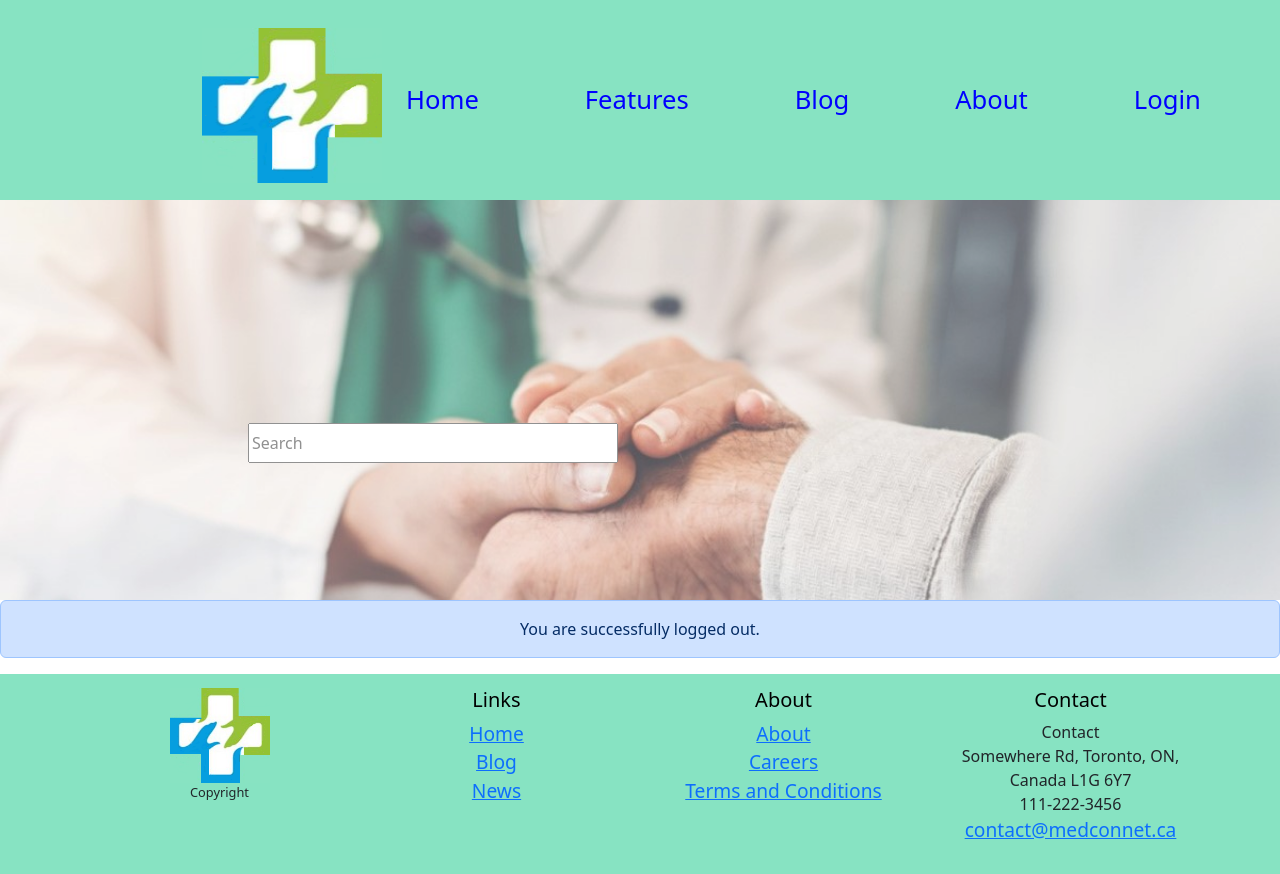
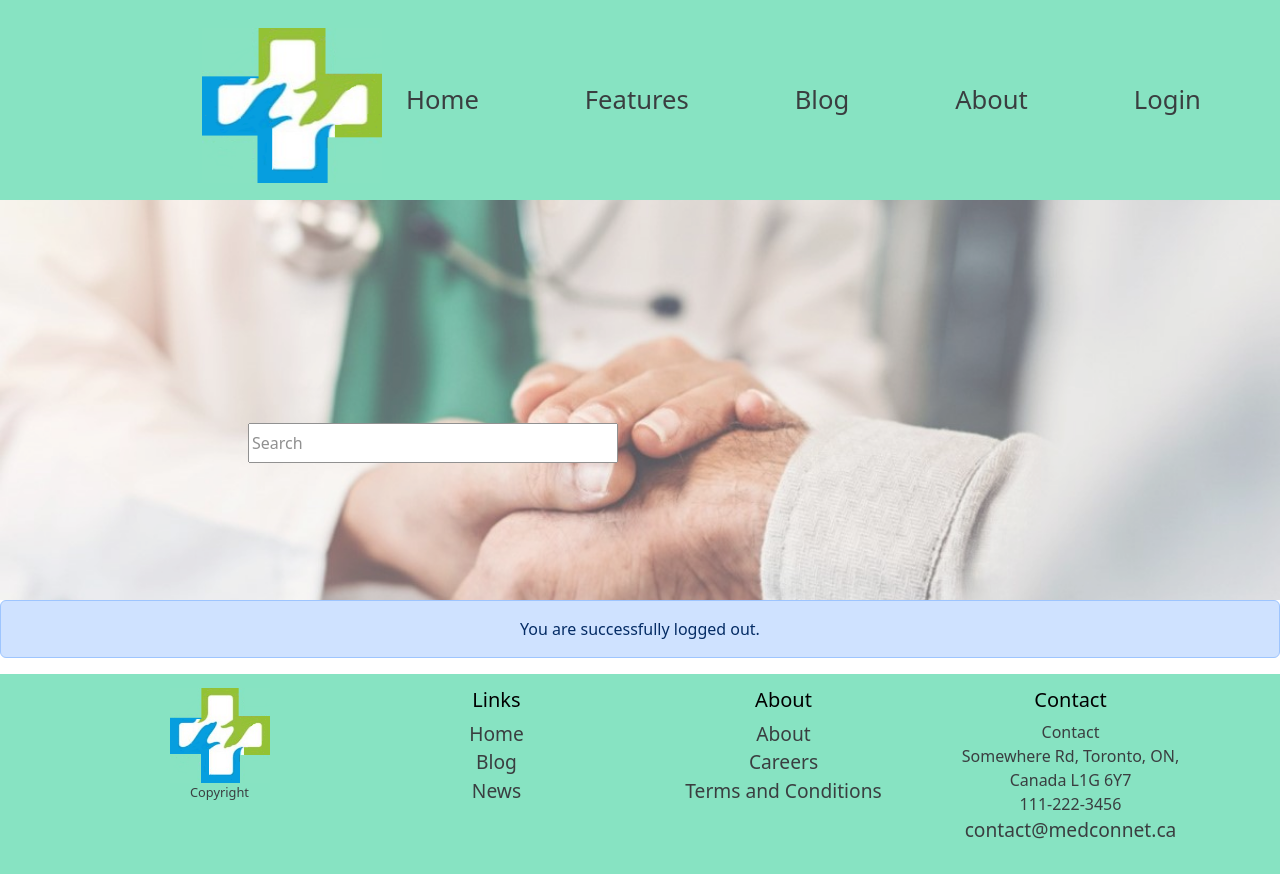
Before and after one commit to COMP231001team3/COMP231_Sec.001_W2024_Team3_MedConnect, a React (Create React App) app in the folder client/: page /logout in a window 1280 px wide. Built offline with nearby package versions, Linux system fonts and the light colour scheme.

Commit message:
Updated footer and navbar

```diff
--- a/client/src/components/NavBar.css
+++ b/client/src/components/NavBar.css
@@ -28,10 +28,11 @@
 .nav-link {
   margin-right: 90px;
   font-size: 1.6rem;
-  color: blue;
+  color: #3A3E40;
+  text-decoration: none;;
 }
 
 .nav-link:hover {
-  color: darkblue;
+  color:black;
   text-decoration: none;
 }
--- a/client/src/components/NavBar.jsx
+++ b/client/src/components/NavBar.jsx
@@ -2,37 +2,68 @@ import React from 'react';
 import 'bootstrap/dist/css/bootstrap.css';
 import './NavBar.css';
 import logo from './logo.png'
+import { Link, useLocation, useNavigate } from 'react-router-dom';
+import { useAuth } from '../Contexts/authContext'
 
 
 {/*the navagation bar of the application*/}
 
 function NavBar() {
+  const navigate = useNavigate();
+  const location = useLocation();
+  const { currentUser, logout } = useAuth();
+  const handleLogout = () => {
+    logout();
+    navigate('/');
+  };
+
   return (
     <nav className="navbar navbar-expand-lg">
       <div className="container-fluid">
-        <a className="navbar-brand" href="#">
+        {/*<a className="navbar-brand" href="#">
           <img src={logo} alt="Logo" width="180" height="155" className="navImg" />
-        </a>
+        </a>*/}
+        <Link className="navbar-brand" to="/">
+          <img src={logo} alt="Logo" width="180" height="155" className="navImg" />
+        </Link>
         <button className="navbar-toggler" type="button" data-bs-toggle="collapse" data-bs-target="#navbarNav" aria-controls="navbarNav" aria-expanded="false" aria-label="Toggle navigation">
           <span className="navbar-toggler-icon"></span>
         </button>
         <div className="collapse navbar-collapse" id="navbarNav">
           <ul className="navbar-nav ms-auto">
             <li className="nav-item">
-              <a className="nav-link" href="http://localhost:3000/">Home</a>
+              {/*<a className="nav-link" href="http://localhost:3000/">Home</a>*/}
+              <Link className="nav-link" to="/">Home</Link>
             </li>
             <li className="nav-item">
-              <a className="nav-link" href="#">Features</a>
+              <a className="nav-link" href="#features">Features</a>
+              {/*<Link className="nav-link" to="/features">Features</Link>*/}
             </li>
             <li className="nav-item">
-              <a className="nav-link" href="#">Blog</a>
+              <a className="nav-link" href="#blog">Blog</a>
+              {/*<Link className="nav-link" to="/blog">Blog</Link>*/}
             </li>
             <li className="nav-item">
-              <a className="nav-link" href="#">About</a>
+              <a className="nav-link" href="#about">About</a>
+              {/*<Link className="nav-link" to="/about">About</Link>*/}
             </li>
-            <li className="nav-item">
-              <a className="nav-link" href="http://localhost:3000/sign-in">Login</a>
+            {!currentUser ? (
+              <>
+              <li className="nav-item">
+              {/*<a className="nav-link" href="http://localhost:3000/sign-in">Login</a>*/}
+              <Link className="nav-link" to="/sign-in">Login</Link>
             </li>
+              </>
+            ) : (
+              <>
+              <li className="nav-item">
+                  <Link className="nav-link" to="/profile">My Profile</Link>
+                </li>
+                <li className="nav-item">
+                  <button className="nav-link btn btn-link" onClick={handleLogout}>Logout</button>
+                </li>
+              </>
+            )}
           </ul>
         </div>
       </div>
--- a/client/src/components/footer.css
+++ b/client/src/components/footer.css
@@ -7,8 +7,11 @@
   flex-wrap: wrap;
   background-color:  #87E3C2;
   margin: 0;
+  color: #3A3E40;
 }
-
+.col-md-3 {
+  color: #3A3E40;
+}
 .container.p-2 {
   content: center;
   width: 100%;
@@ -34,6 +37,8 @@
   margin-left: 10x;
 }
 
-.col-md-3 a {
+a, li {
   font-size: 1.2rem;
+  color: #3A3E40;
+  text-decoration: none;
 }
--- a/client/src/components/footer.jsx
+++ b/client/src/components/footer.jsx
@@ -20,17 +20,17 @@ function Footer() {
           <div className="col-md-3">
             <h5 className="text-black">Links</h5>
             <ul className="list-unstyled">
-              <li><a className="text-gray" href="http://localhost:3000/">Home</a></li>
-              <li><a className="text-gray" href="#">Blog</a></li>
-              <li><a className="text-gray" href="#">News</a></li>
+              <li><a href="http://localhost:3000/">Home</a></li>
+              <li><a href="#">Blog</a></li>
+              <li><a href="#">News</a></li>
             </ul>
           </div>
           <div className="col-md-3">
             <h5 className="text-black">About</h5>
             <ul className="list-unstyled">
-              <li><a className="text-gray" href="#">About</a></li>
-              <li><a className="text-gray" href="#">Careers</a></li>
-              <li><a className="text-gray" href="#">Terms and Conditions</a></li>
+              <li ><a href="#">About</a></li>
+              <li ><a href="#">Careers</a></li>
+              <li ><a  href="#">Terms and Conditions</a></li>
             </ul>
           </div>
           <div className="col-md-3">
--- a/client/src/components/homePage.jsx
+++ b/client/src/components/homePage.jsx
@@ -12,7 +12,7 @@ function HomePage() {
     <div className="containerHome-fluid">
       <div className="row1">
         <div className="col">
-          <div className="homePageThreelslides">
+          <div className="homePageThreelslides" id="features">
             <p className="textThreeslide">[Three slides with features and appropriate background images]</p>
             <button className="btnBefore" type="button"></button>
             <button className="btnAfter" type="button"></button>
@@ -21,7 +21,7 @@ function HomePage() {
       </div>
       <div className="row2">
         <div className="col">
-          <div className="blog">
+          <div className="blog" id="blog">
             <h2 className="blog-title">Blog</h2>
             <div className="row3">
               <div className="col-md-6">
@@ -46,7 +46,7 @@ function HomePage() {
       </div>
       <div className="row4">
         <div className="col">
-          <div className="news">
+          <div className="news" id="about">
             <h2>News</h2>
             <div className="row4">
               <div className="col-md-4">
```
